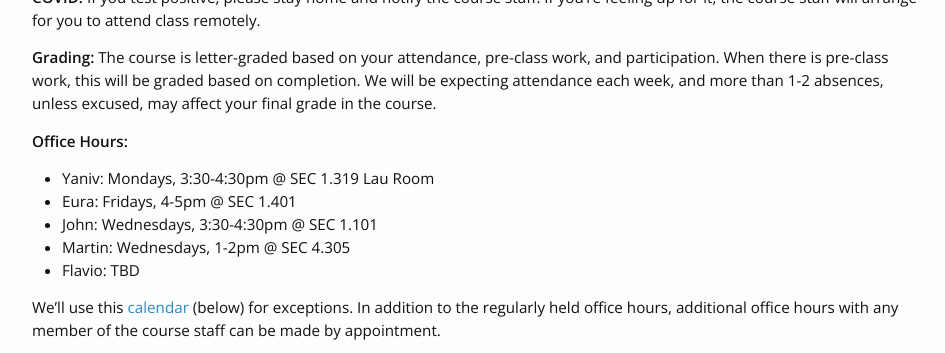
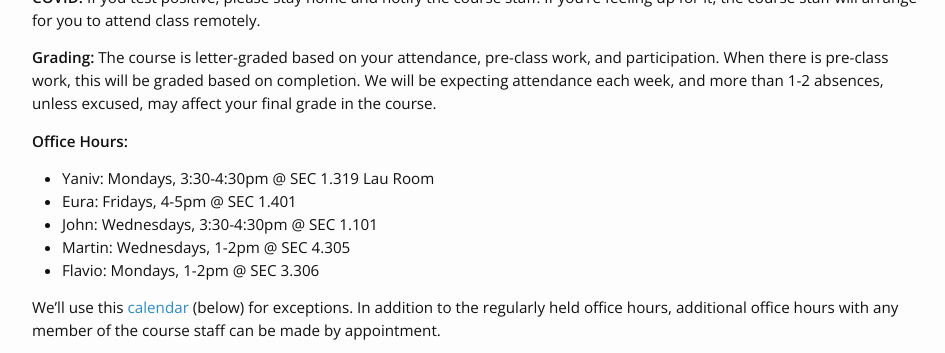
Before and after one commit to yanivyacoby/harvard-cs290, a Jekyll site: the page built from index.md, in a window 1280 px wide and 900 px high, scrolled down 1054 px, cut to the strip 0-353 px from the top of the window. Shown: the whole strip, without its empty margins (163-1108 px from the left). Built offline with Jekyll 4.4.1, drawn with Linux system fonts in a browser that asks for light colours; nearby versions of some CDN libraries.

Commit message:
Update index.md

```diff
--- a/index.md
+++ b/index.md
@@ -34,7 +34,7 @@ This course is required for new (G1) Computer Science Ph.D. students. It satisfi
 * Eura: Fridays, 4-5pm @ SEC 1.401
 * John: Wednesdays, 3:30-4:30pm @ SEC 1.101
 * Martin: Wednesdays, 1-2pm @ SEC 4.305
-* Flavio: TBD
+* Flavio: Mondays, 1-2pm @ SEC 3.306
 
 We'll use this [calendar](https://calendar.google.com/calendar/u/0?cid=MXZwN2lmaHY1OG5pZnVuOTBicnJicGRoc2dAZ3JvdXAuY2FsZW5kYXIuZ29vZ2xlLmNvbQ){:target="_blank"}{:rel="noopener noreferrer"} (below) for exceptions.
 In addition to the regularly held office hours, additional office hours with any member of the course staff can be made by appointment.
```
